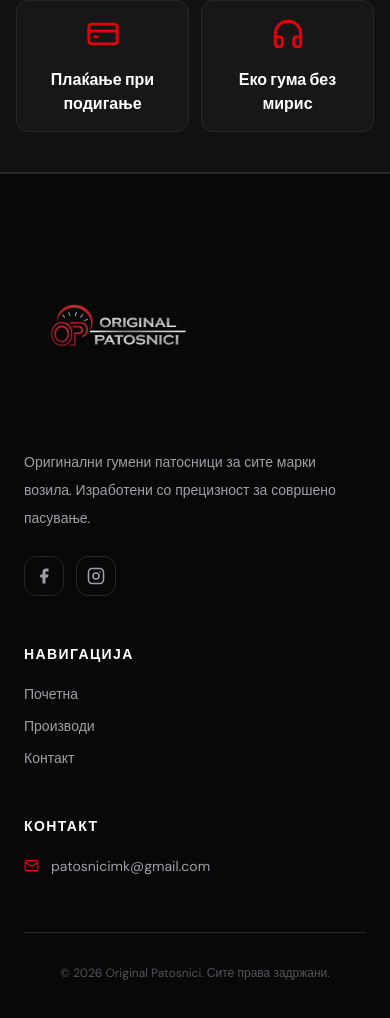
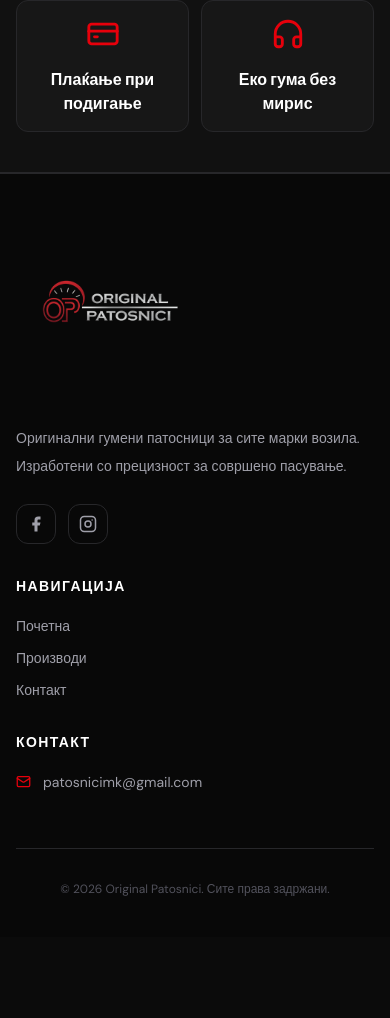
Before and after one commit to ademosky/patosnici-web, a Next.js app: page / in a window 390 px wide. Shown: the part 5949-6967 px from the top of the page. After the commit the page ends 6886 px from the top, so only its background shows below. Built offline with nearby package versions, Linux system fonts and the light colour scheme; no server answers; a web font is replaced by a local one.

Commit message:
optimize Footer for mobile: tighter padding and gap

```diff
--- a/src/app/components/Footer.tsx
+++ b/src/app/components/Footer.tsx
@@ -10,8 +10,8 @@ export default function Footer() {
 
   return (
     <footer className="border-t border-zinc-800 bg-[#080808]">
-      <div className="mx-auto max-w-7xl px-6 py-16">
-        <div className="grid gap-12 md:grid-cols-3">
+      <div className="mx-auto max-w-7xl px-4 sm:px-6 py-10 sm:py-16">
+        <div className="grid gap-8 sm:gap-12 md:grid-cols-3">
           <div>
             <Image src="/images/logo.webp" alt="Original Patosnici" width={240} height={80} className="h-auto w-[190px]" />
             <p className="mt-5 text-sm leading-7 text-zinc-400">{t("footer_desc")}</p>
```
